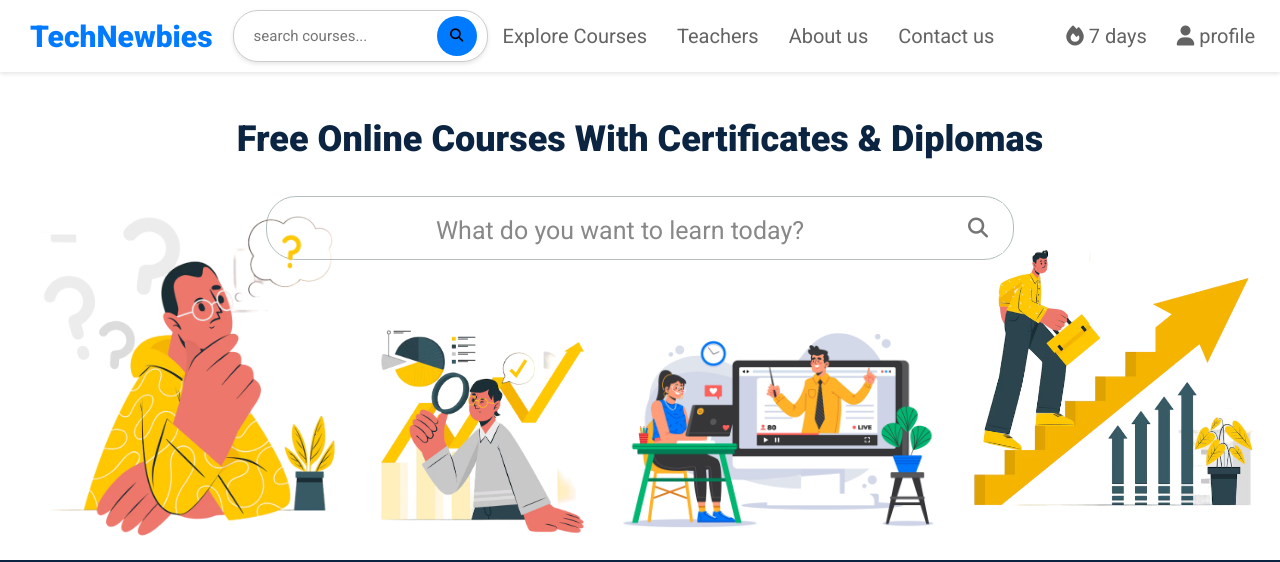
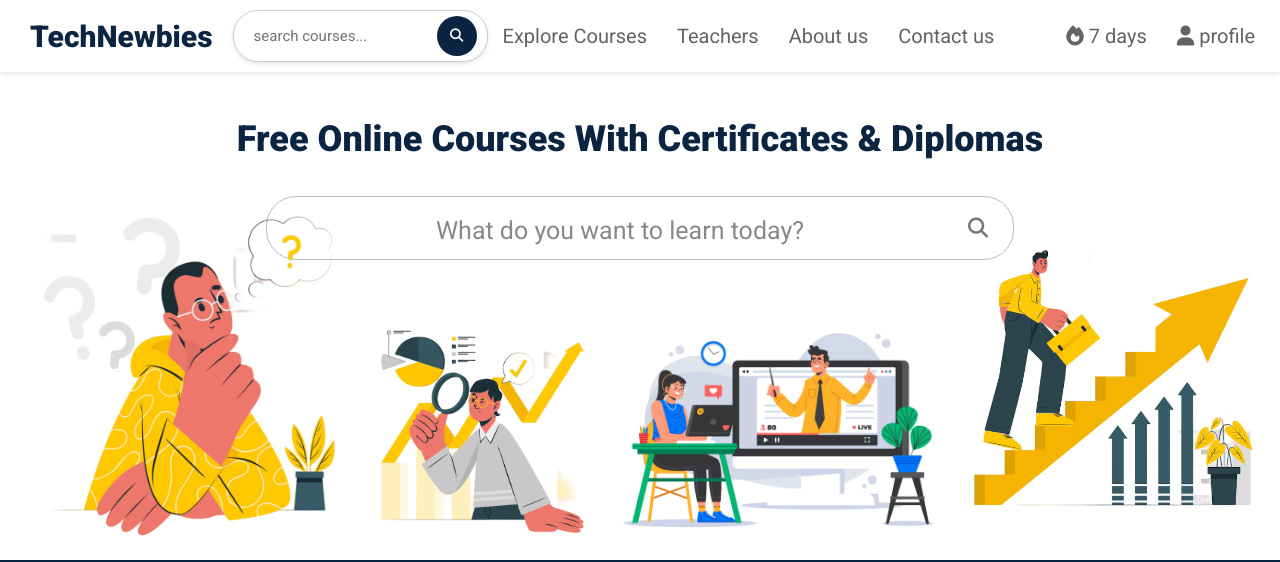
Before and after one commit to anuragpardeshii/Aarambh, a plain HTML site: page index.html in a window 1280 px wide. Shown: the top 562 px of the page. Drawn offline with Linux system fonts and the light colour scheme; a script that the page names is missing; a web font is replaced by a local one.

Commit message:
commit by anurag

```diff
--- a/style.css
+++ b/style.css
@@ -1,6 +1,7 @@
 :root {
     --second-color: #0b2441;
-    --main-color: #007bff;
+    --main-color: #0b2441;
+    /*#007bff;*/
     --red: #e74c3c;
     --orange: #f39c12;
     --white: #fff;
@@ -88,6 +89,7 @@ body {
     background-color: var(--main-color);
     border: none;
     outline: none;
+    color: var(--white);
     border-radius: 50%;
     width: 40px;
     height: 40px;
```
